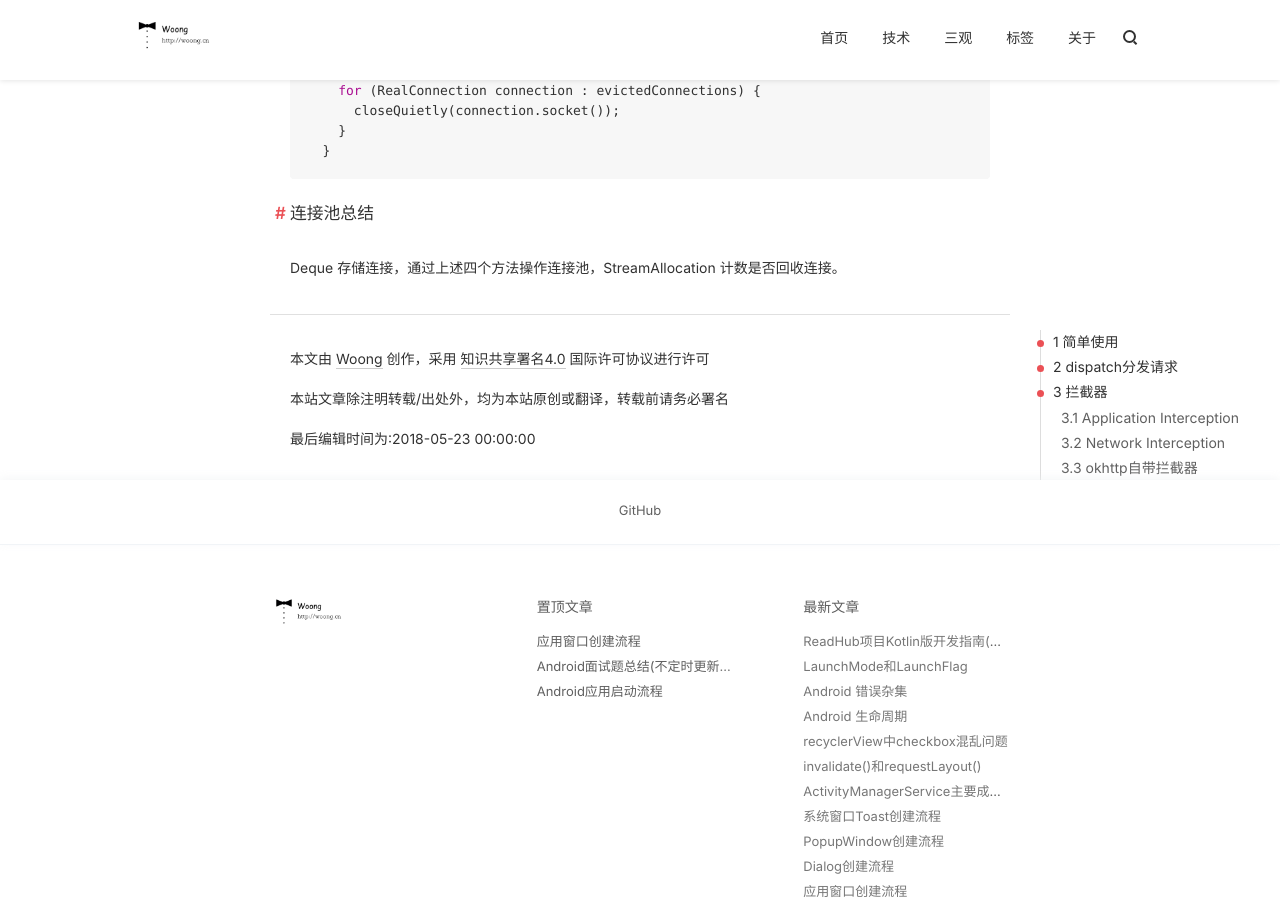
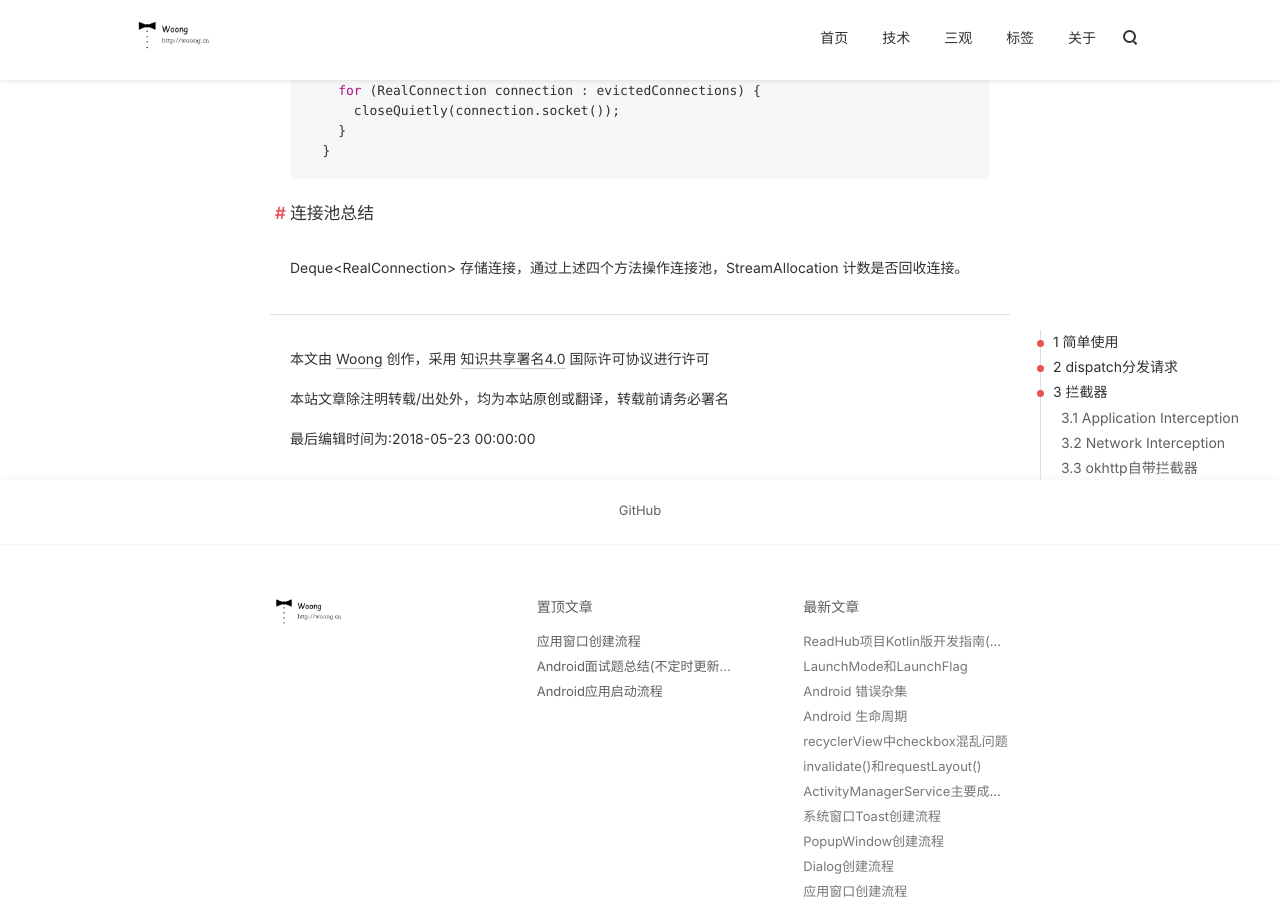
Before and after one commit to j1406493495/j1406493495.github.io, a Jekyll site: the page built from _posts/android/2018-05-23-okhttp核心流程分析.md, in a window 1280 px wide and 900 px high, scrolled down 8798 px. Built offline with Jekyll 4.4.1, drawn with Linux system fonts in a browser that asks for light colours; nearby versions of some CDN libraries; comment, search, counter and statistics services are not loaded.

Commit message:
[Bug XXXX] ... Cause: None Solution: None Fixed Version: None Branch: None

```diff
--- a/_posts/android/2018-05-23-okhttp核心流程分析.md
+++ b/_posts/android/2018-05-23-okhttp核心流程分析.md
@@ -412,4 +412,4 @@ cleanup 方法中采用**引用计数的方式统计空闲/活跃连接词**。
 
 ### 连接池总结
 
-Deque<RealConnection> 存储连接，通过上述四个方法操作连接池，StreamAllocation 计数是否回收连接。
+Deque\<RealConnection\> 存储连接，通过上述四个方法操作连接池，StreamAllocation 计数是否回收连接。
```
